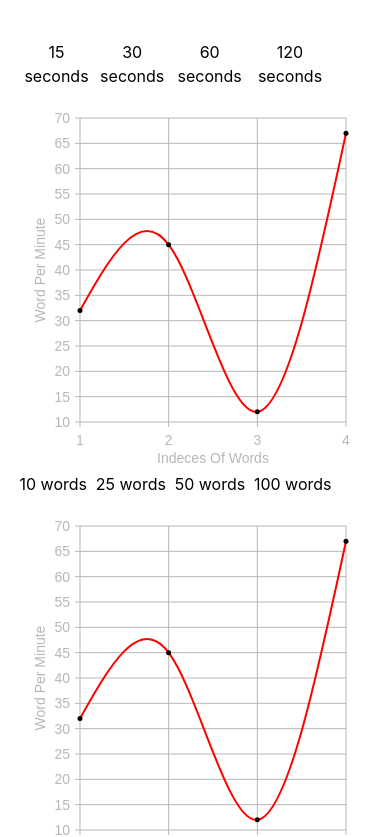
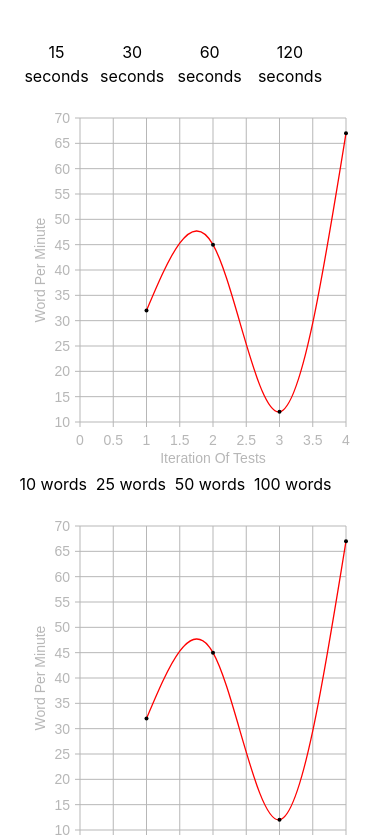
Before and after one commit to hamza2001-max/test-typing-mern, a React (Create React App) app in the folder client/: page /Account in a window 390 px wide. Shown: the part 880-1717 px from the top of the page. Built offline with nearby package versions, Linux system fonts and the light colour scheme.

Commit message:
improved LineChart.tsx

```diff
--- a/client/src/components/account/Chart.tsx
+++ b/client/src/components/account/Chart.tsx
@@ -35,7 +35,7 @@ export const Chart = () => {
           <button>60 seconds</button>
           <button>120 seconds</button>
         </div>
-        <LineChart data={data} />
+        <LineChart data={data} xLegend="Iteration Of Tests"/>
       </div>
       <div>
         <div className="w-[80vw] flex justify-between">
@@ -44,7 +44,7 @@ export const Chart = () => {
           <button>50 words</button>
           <button>100 words</button>
         </div>
-        <LineChart data={data} />
+        <LineChart data={data} xLegend="Iteration Of Tests"/>
       </div>
     </div>
   );
--- a/client/src/components/home/Result.tsx
+++ b/client/src/components/home/Result.tsx
@@ -33,28 +33,10 @@ const Result = ({
 
 
   useEffect(() => {
-    let data;
-    if (wpmArr.length > 10) {
-      const num = Math.ceil(wpmArr.length / 10);
-      data = [];
-      for (let i = 0; i < wpmArr.length; i += num) {
-        let sum = 0;
-        let count = 0;
-        for (let j = i; j < i + num && j < wpmArr.length; j++) {
-          sum += wpmArr[j].wpm;
-          count++;
-        }
-        data.push({
-          x: i / num,
-          y: sum / count,
-        });
-      }
-    } else {
-      data = wpmArr.map((element, index) => ({
-        x: index,
-        y: element.wpm,
-      }));
-    }
+    let data = wpmArr.map((element, index) => ({
+      x: index,
+      y: element.wpm,
+    }));
 
     setData([
       {
@@ -196,7 +178,7 @@ const Result = ({
             </span>
           </div>
         </div>
-        <LineChart data={data} />
+        <LineChart data={data} xLegend="Indeces Of Words"/>
       </div>
       <div className="w-full px-9 flex justify-between sm:justify-start sm:space-x-12 md:justify-center md:mt-5">
         <div className="flex flex-col">
--- a/client/src/components/include/LineChart.tsx
+++ b/client/src/components/include/LineChart.tsx
@@ -1,7 +1,9 @@
 import { ResponsiveLine } from "@nivo/line";
 import { DataInterface } from "../../typescript/types";
+import { useMediaQuery } from "react-responsive";
 
-export const LineChart = ({ data }: { data: DataInterface[] }) => {
+export const LineChart = ({ data, xLegend }: { data: DataInterface[], xLegend:string }) => {
+  const isBreakpointMedium = useMediaQuery({ query: "(min-width: 768px)" });
   const theme = {
     grid: {
       line: {
@@ -33,8 +35,10 @@ export const LineChart = ({ data }: { data: DataInterface[] }) => {
       <ResponsiveLine
         data={data}
         theme={theme}
-        margin={{ top: 30, right:25, bottom: 50, left: 60 }}
-        xScale={{ type: "point" }}
+        margin={{ top: 30, right: 25, bottom: 50, left: 60 }}
+        xScale={{ type: "linear" }}
+        lineWidth={isBreakpointMedium ? 2 : 1.3}
+        pointSize={isBreakpointMedium ? 6 : 4}
         yScale={{
           type: "linear",
           min: "auto",
@@ -44,8 +48,9 @@ export const LineChart = ({ data }: { data: DataInterface[] }) => {
         }}
         curve="natural"
         axisBottom={{
+          tickValues: 10,
           tickPadding: 5,
-          legend: "Indeces Of Words",
+          legend: xLegend,
           legendOffset: 36,
           legendPosition: "middle",
         }}
@@ -58,7 +63,6 @@ export const LineChart = ({ data }: { data: DataInterface[] }) => {
           legendPosition: "middle",
         }}
         colors={["var(--color-tertiary)"]}
-        pointSize={5}
         pointColor={{ from: "color", modifiers: [] }}
         pointBorderColor={{ from: "serieColor", modifiers: [] }}
         pointLabelYOffset={-12}
```
